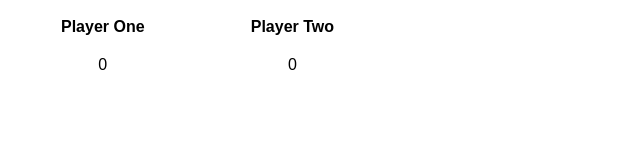
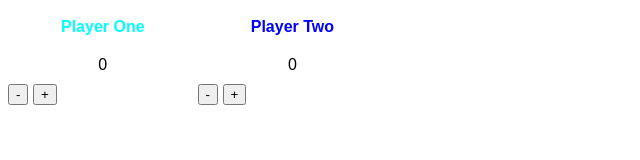
Before and after one commit to wasswaenockmale/ablestate_sessions, a plain HTML site: page scoreboard/index.html in a window 1280 px wide. Shown: the whole page, without its empty margins (0-640 px from the left). Drawn offline with Linux system fonts and the light colour scheme.

Commit message:
I have added the scoreboard control buttons

```diff
--- a/scoreboard/index.html
+++ b/scoreboard/index.html
@@ -10,10 +10,19 @@
 </head>
 <body>
     <div class="scoreboard" id="app">
-        <div class="scoreboard__name">Player One</div>
-        <div class="scoreboard__name">Player Two</div>
+        <div class="scoreboard__name scoreboard__name-one">Player One</div>
+        <div class="scoreboard__name scoreboard__name-two">Player Two</div>
         <div class="scoreboard__score">0</div>
         <div class="scoreboard__score">0</div>
+
+        <div class="scoreboard__controls">
+            <button class="scoreboard__control-button">-</button>
+            <button class="scoreboard__control-button">+</button>
+        </div>
+        <div class="scoreboard__controls">
+            <button class="scoreboard__control-button">-</button>
+            <button class="scoreboard__control-button">+</button>
+        </div>
     </div>
 </body>
 </html>
```
